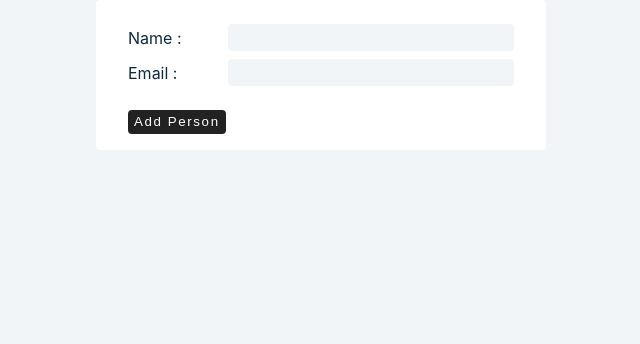
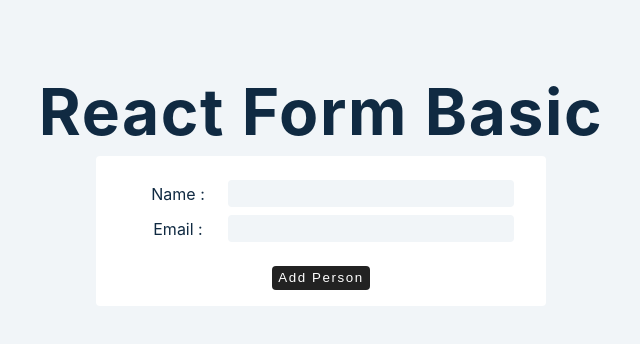
Before and after one commit to sujanchhengutala/React, a React (Create React App) app in the folder react-third/: page / in a window 1280 px wide. Shown: the top 344 px of the page, without its empty margins (319-959 px from the left). Built offline with nearby package versions, Linux system fonts and the light colour scheme.

Commit message:
title added

```diff
--- a/react-third/src/4-reactForm-Basic/1-reactForm.js
+++ b/react-third/src/4-reactForm-Basic/1-reactForm.js
@@ -21,7 +21,8 @@ const ReactForm = () => {
     }
     return (
         <>
-            <article>
+            <article className="container">
+                <h1>React form basic</h1>
                 <form className="form" onSubmit={handleSubmit}>
                     <div className="form-control">
                         <label htmlFor="firstName">Name :</label>
```
